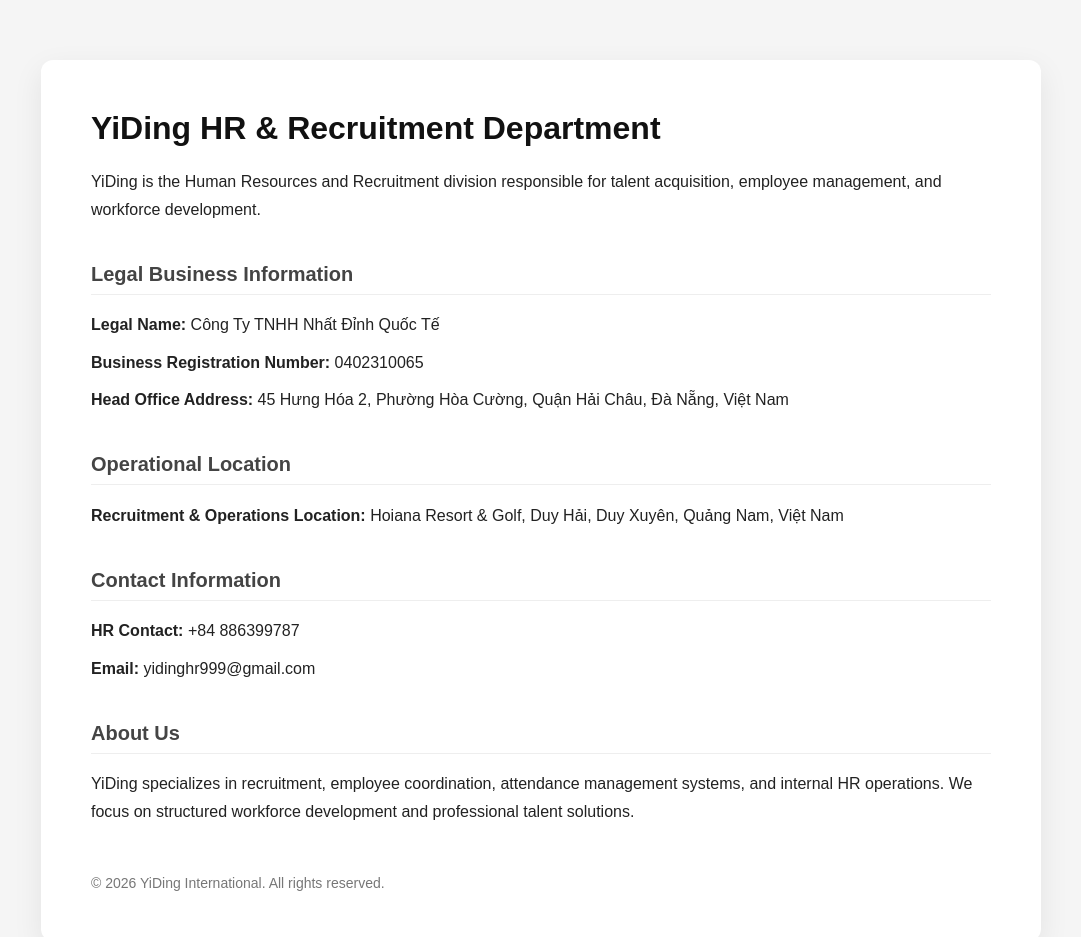
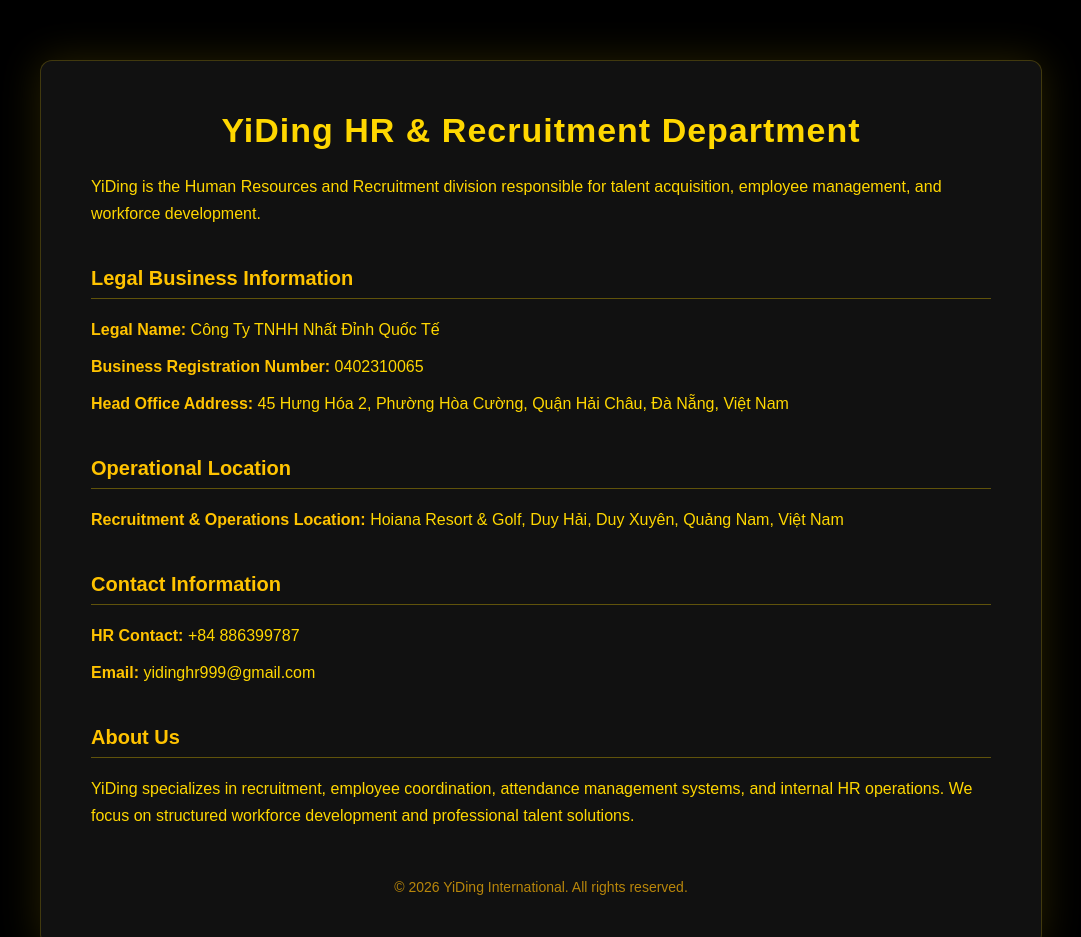
Before and after one commit to yidinghr/landing-page, a plain HTML site: page index.html in a window 1280 px wide. Shown: the top 937 px of the page, without its empty margins (99-1180 px from the left). Drawn offline with Linux system fonts and the light colour scheme.

Commit message:
Update index.html

```diff
--- a/index.html
+++ b/index.html
@@ -9,40 +9,52 @@
     body {
         margin: 0;
         font-family: Arial, Helvetica, sans-serif;
-            background-color: #f5f5f5;
-            color: #222;
+        background-color: #000000; /* nền đen */
+        color: #FFD700; /* vàng */
     }
+
     .container {
         max-width: 900px;
         margin: 60px auto;
-            background: #ffffff;
+        background: #111111;
         padding: 50px;
         border-radius: 12px;
-            box-shadow: 0 10px 30px rgba(0,0,0,0.08);
+        box-shadow: 0 0 40px rgba(255, 215, 0, 0.15);
+        border: 1px solid #FFD70033;
     }
+
     h1 {
         margin-top: 0;
-            font-size: 32px;
-            color: #111;
+        font-size: 34px;
+        color: #FFD700;
+        text-align: center;
+        letter-spacing: 1px;
     }
+
     h2 {
         margin-top: 40px;
         font-size: 20px;
-            color: #444;
-            border-bottom: 1px solid #eee;
+        color: #FFC300;
+        border-bottom: 1px solid #FFD70055;
         padding-bottom: 8px;
     }
+
     p {
         line-height: 1.7;
         margin: 10px 0;
+        color: #FFD700;
     }
+
     .highlight {
         font-weight: bold;
+        color: #FFC300;
     }
+
     .footer {
         margin-top: 50px;
         font-size: 14px;
-            color: #777;
+        color: #B8860B;
+        text-align: center;
     }
 </style>
 </head>
```
Lines whose indentation alone changed are shown as unchanged.
